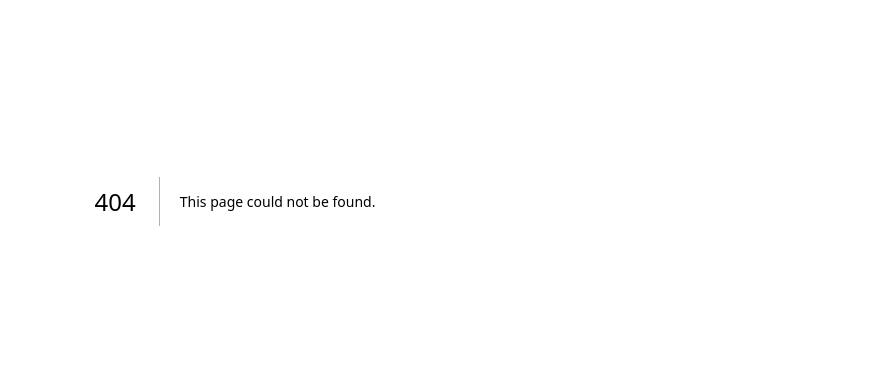
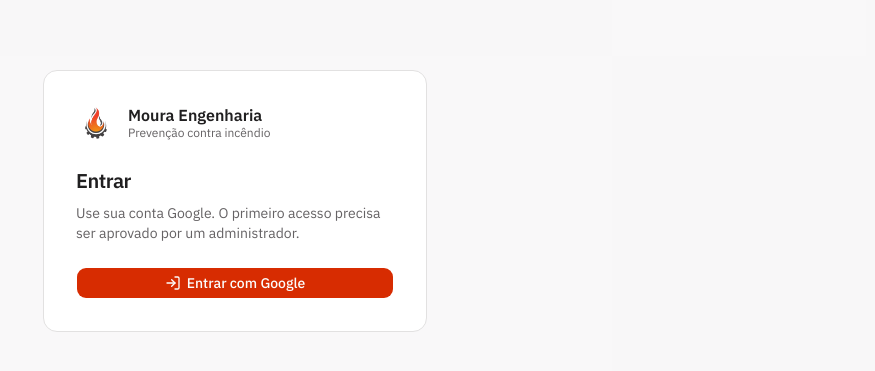
Before and after one commit to tiagoponciano/Moura-AI, a Next.js app in the folder client/: page /login in a window 1280 px wide. Before the commit this address had no page. Shown: the part 199-570 px from the top of the page, without its empty margins (405-1280 px from the left). Built offline with nearby package versions, Linux system fonts and the light colour scheme; no server answers.

Commit message:
feat(login/page.tsx): add the login route

```diff
--- /dev/null
+++ b/client/app/(auth)/login/page.tsx
@@ -0,0 +1,6 @@
+import { LoginCard } from "@/features/auth";
+
+export default async function LoginPage({ searchParams }: PageProps<"/login">) {
+  const { error } = await searchParams;
+  return <LoginCard failed={error === "auth_failed"} />;
+}
```
